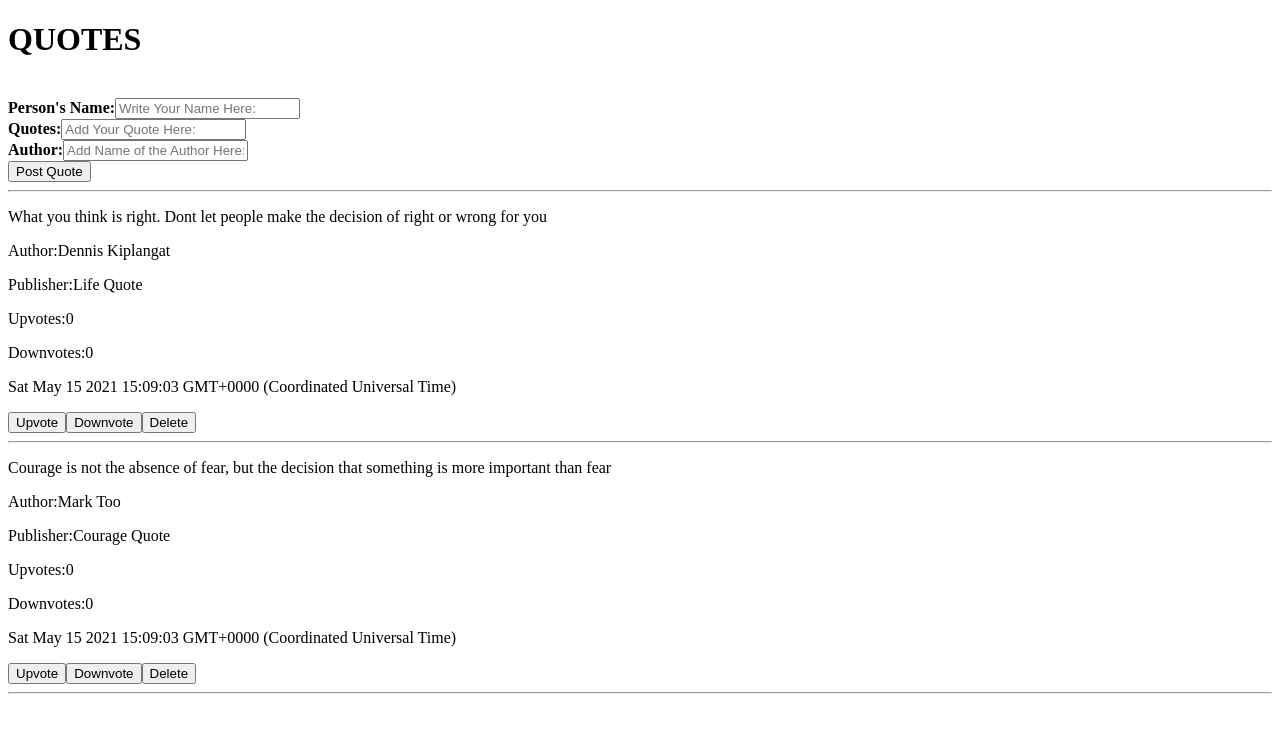
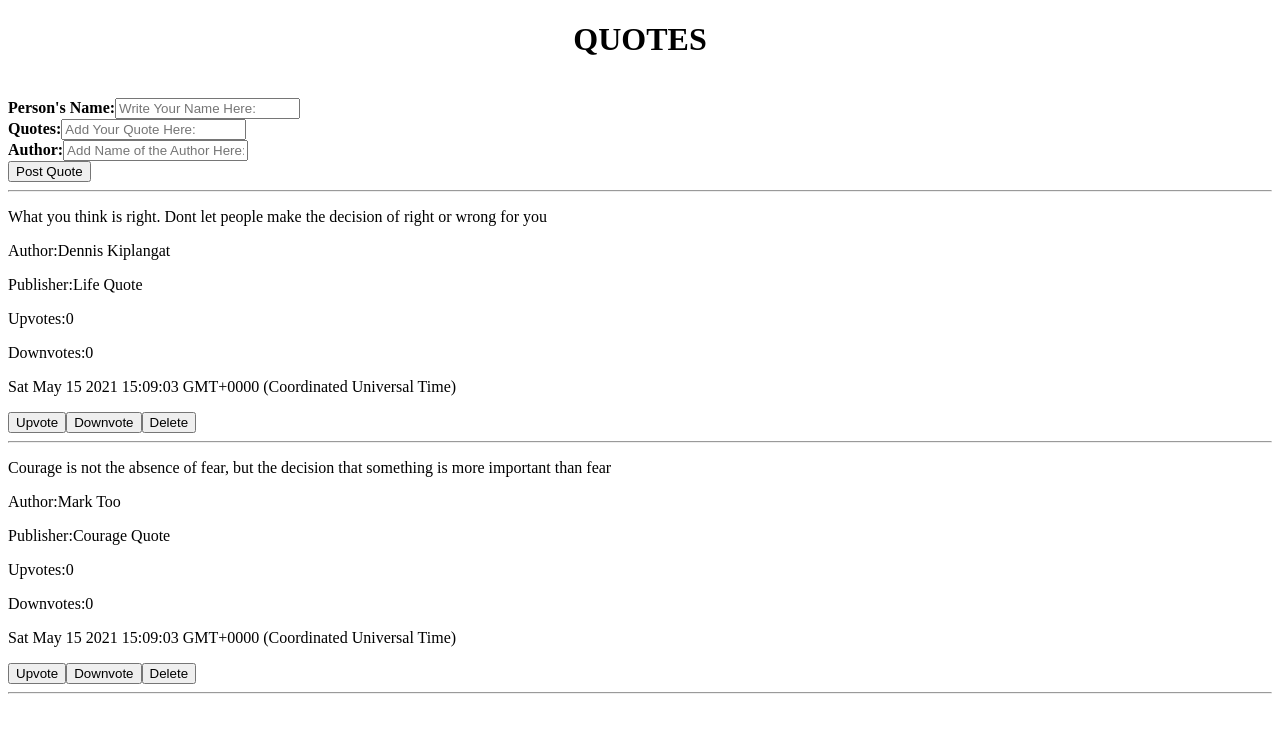
Before and after one commit to kiplaa1500/Quotes-, an Angular app: page / in a window 1280 px wide. Shown: the top 732 px of the page. Built offline with nearby package versions, Linux system fonts and the light colour scheme.

Commit message:
Styling the upvote and downvote

```diff
--- a/src/app/quotes/quotes.component.css
+++ b/src/app/quotes/quotes.component.css
@@ -0,0 +1,16 @@
+h1{
+    text-align:center;
+}
+
+
+.success{
+    background-color: green;
+}
+
+.danger{
+    background-color:rgb(243, 155, 155);
+}
+
+.danger1{
+    background-color: red;
+}
```
